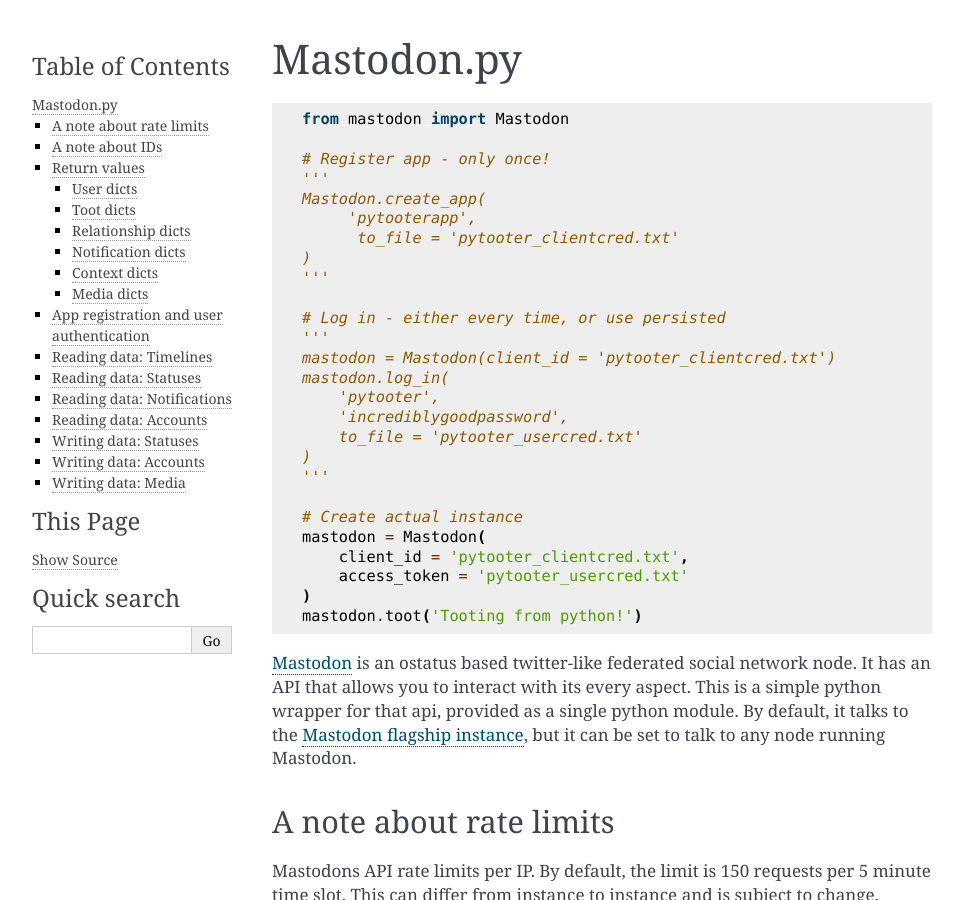
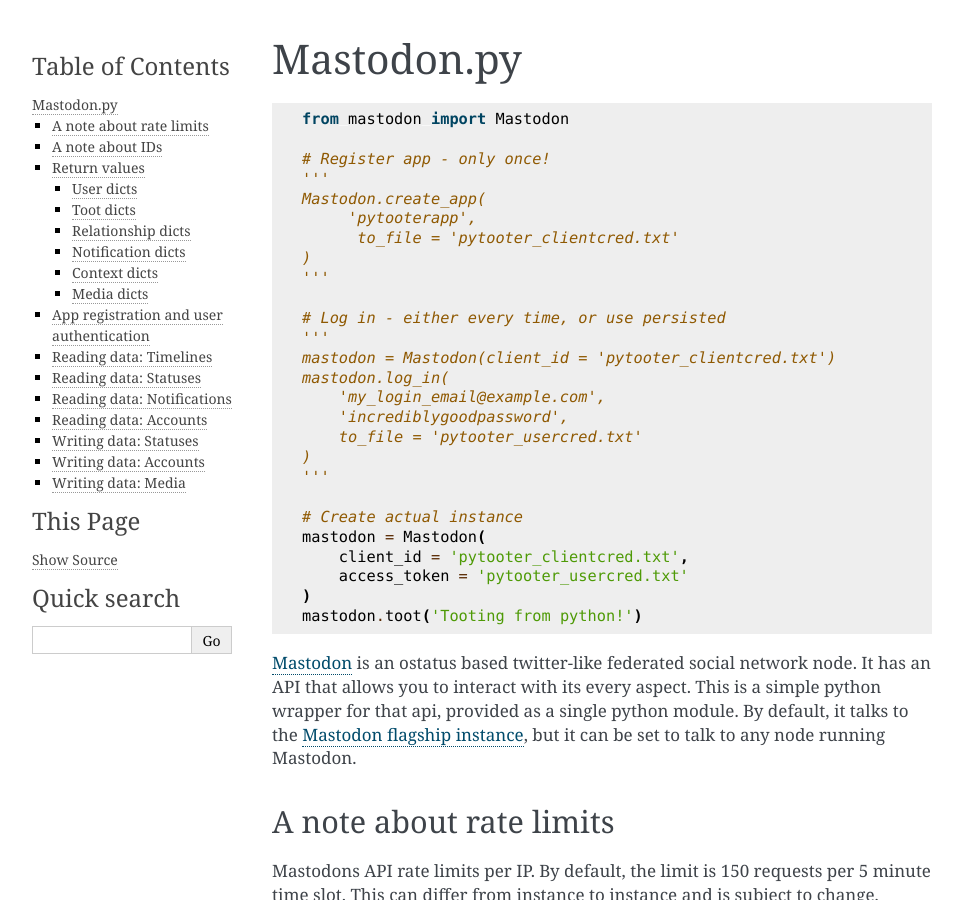
Before and after one commit to halcy/Mastodon.py, a Sphinx documentation site: the page built from docs/index.rst, in a window 1280 px wide and 900 px high. Shown: the whole window, without its empty margins (148-1111 px from the left). Built offline with Sphinx 7.4.7, drawn with Linux system fonts in a browser that asks for light colours.

Commit message:
[fix] mastodon wants the email address for login

```diff
--- a/docs/index.rst
+++ b/docs/index.rst
@@ -19,7 +19,7 @@
    '''
    mastodon = Mastodon(client_id = 'pytooter_clientcred.txt')
    mastodon.log_in(
-       'pytooter',
+       'my_login_email@example.com',
        'incrediblygoodpassword',
        to_file = 'pytooter_usercred.txt'
    )
```
